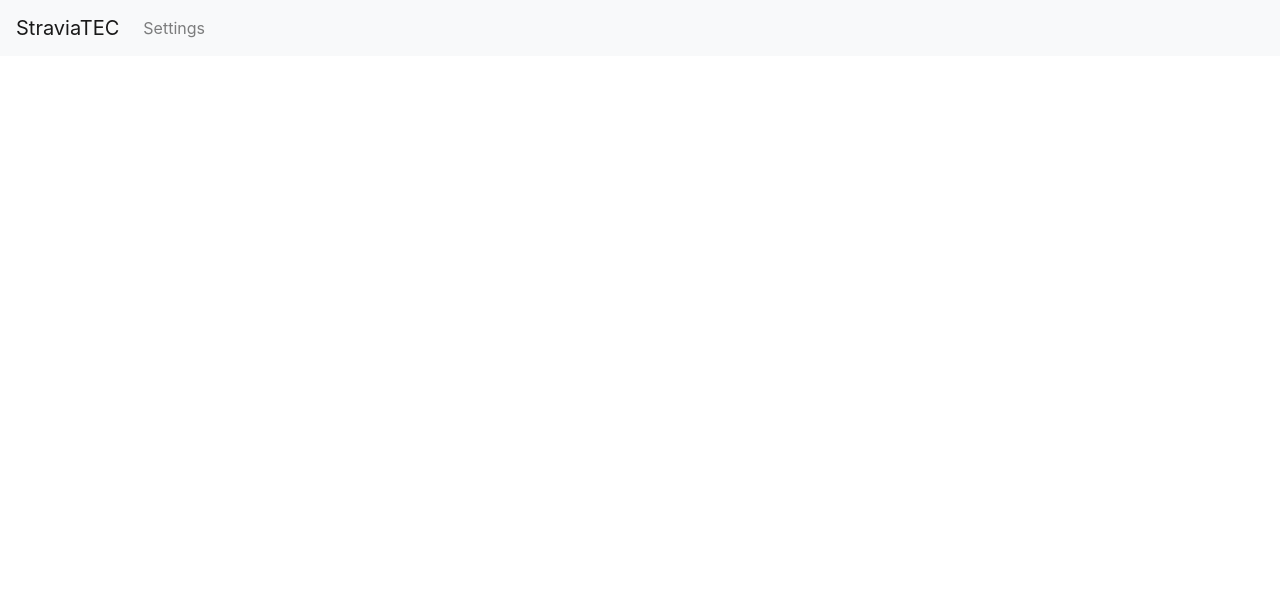
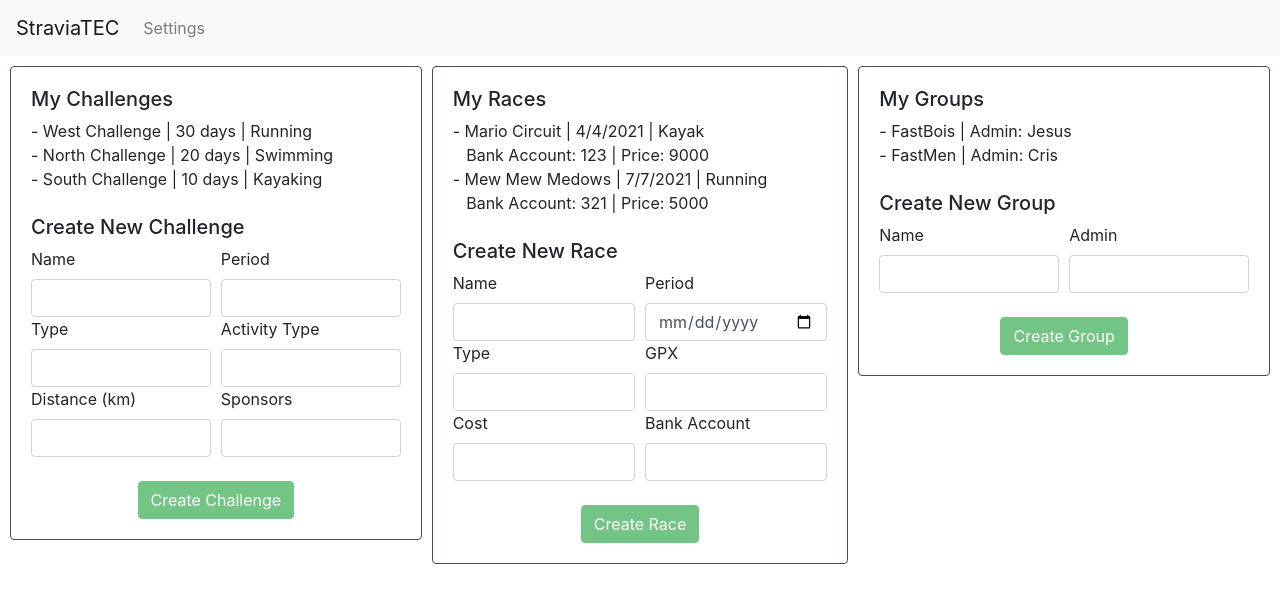
Before and after one commit to JonDGS/StraviaTEC, an Angular app in the folder st-front-end/: page /organizer in a window 1280 px wide. Shown: the top 602 px of the page. Built offline with nearby package versions, Linux system fonts and the light colour scheme.

Commit message:
Added the list and create features to the challenges, races ad groups of the organizer-view

```diff
--- a/st-front-end/src/app/organizer/organizer-view/organizer-challenges/organizer-challenges.component.css
+++ b/st-front-end/src/app/organizer/organizer-view/organizer-challenges/organizer-challenges.component.css
@@ -0,0 +1,4 @@
+.my-challenges-card {
+  border: #434e5a 1px solid;
+  margin: 10px 5px 10px 10px;
+}
--- a/st-front-end/src/app/organizer/organizer-view/organizer-challenges/organizer-challenges.component.html
+++ b/st-front-end/src/app/organizer/organizer-view/organizer-challenges/organizer-challenges.component.html
@@ -1 +1,95 @@
-<p>organizer-challenges works!</p>
+<div class="card my-challenges-card">
+  <div class="card-body">
+    <h5 class="card-tittle">My Challenges</h5>
+    <div *ngFor="let c of challenges">
+      - {{ c.name }} | {{ c.period }} | {{ c.activityType }}
+    </div>
+    <br>
+    <h5 class="card-tittle">Create New Challenge</h5>
+    <form (ngSubmit)="addChallenge()" #newChallenge="ngForm">
+
+      <div class="form-row">
+        <!--Name-->
+        <div class="col">
+          <label for="challengeName">Name</label>
+          <input
+            type="text"
+            class="form-control"
+            name="name"
+            id="challengeName"
+            ngModel
+            required>
+        </div>
+        <!--Period-->
+        <div class="col">
+          <label for="challengePeriod">Period</label>
+          <input
+            type="text"
+            class="form-control"
+            name="period"
+            id="challengePeriod"
+            ngModel
+            required>
+        </div>
+      </div>
+
+      <div class="form-row">
+        <!--Type-->
+        <div class="col">
+          <label for="challengeType">Type</label>
+          <input
+            type="text"
+            class="form-control"
+            name="type"
+            id="challengeType"
+            ngModel
+            required>
+        </div>
+        <!--Activity Type-->
+        <div class="col">
+          <label for="challengeActivityType">Activity Type</label>
+          <input
+            type="text"
+            class="form-control"
+            name="activityType"
+            id="challengeActivityType"
+            ngModel
+            required>
+        </div>
+      </div>
+
+      <div class="form-row">
+        <!--Distance-->
+        <div class="col">
+          <label for="challengeDistance">Distance (km)</label>
+          <input
+            type="text"
+            class="form-control"
+            name="distance"
+            id="challengeDistance"
+            ngModel
+            required>
+        </div>
+        <!--Sponsors-->
+        <div class="col">
+          <label for="challengeSponsors">Sponsors</label>
+          <input
+            type="text"
+            class="form-control"
+            name="sponsors"
+            id="challengeSponsors"
+            ngModel
+            required>
+        </div>
+      </div>
+      <br>
+
+      <div class="form-row justify-content-center">
+        <button
+          type="submit"
+          class="btn btn-success"
+          [disabled]="!newChallenge.valid">Create Challenge</button>
+      </div>
+    </form>
+  </div>
+</div>
--- a/st-front-end/src/app/organizer/organizer-view/organizer-challenges/organizer-challenges.component.ts
+++ b/st-front-end/src/app/organizer/organizer-view/organizer-challenges/organizer-challenges.component.ts
@@ -1,4 +1,7 @@
-import { Component, OnInit } from '@angular/core';
+import {Component, OnInit, ViewChild} from '@angular/core';
+import {OrganizerService} from '../../organizer.service';
+import {Challenge} from '../../../models/challenge.model';
+import {NgForm} from '@angular/forms';
 
 @Component({
   selector: 'app-organizer-challenges',
@@ -6,10 +9,16 @@ import { Component, OnInit } from '@angular/core';
   styleUrls: ['./organizer-challenges.component.css']
 })
 export class OrganizerChallengesComponent implements OnInit {
+  @ViewChild('newChallenge') challengeForm: NgForm;
+  challenges: Challenge[];
 
-  constructor() { }
+  constructor(private oService: OrganizerService) { }
 
   ngOnInit(): void {
+    this.challenges = this.oService.myCreatedChallenges;
   }
 
+  addChallenge(): void {
+    console.log(this.challengeForm);
+  }
 }
--- a/st-front-end/src/app/organizer/organizer-view/organizer-groups/organizer-groups.component.css
+++ b/st-front-end/src/app/organizer/organizer-view/organizer-groups/organizer-groups.component.css
@@ -0,0 +1,4 @@
+.my-groups-card {
+  border: #434e5a 1px solid;
+  margin: 10px 10px 10px 5px;
+}
--- a/st-front-end/src/app/organizer/organizer-view/organizer-groups/organizer-groups.component.html
+++ b/st-front-end/src/app/organizer/organizer-view/organizer-groups/organizer-groups.component.html
@@ -1 +1,46 @@
-<p>organizer-groups works!</p>
+<div class="card my-groups-card">
+  <div class="card-body">
+    <h5 class="card-tittle">My Groups</h5>
+    <div *ngFor="let g of groups">
+      - {{ g.name }} | Admin: {{ g.admin }}
+    </div>
+    <br>
+
+    <h5 class="card-tittle">Create New Group</h5>
+    <form (ngSubmit)="addGroup()" #newGroup="ngForm">
+
+      <div class="form-row">
+        <!--Name-->
+        <div class="col">
+          <label for="groupName">Name</label>
+          <input
+            type="text"
+            class="form-control"
+            name="name"
+            id="groupName"
+            ngModel
+            required>
+        </div>
+        <!--Admin-->
+        <div class="col">
+          <label for="groupAdmin">Admin</label>
+          <input
+            type="text"
+            class="form-control"
+            name="admin"
+            id="groupAdmin"
+            ngModel
+            required>
+        </div>
+      </div>
+      <br>
+
+      <div class="form-row justify-content-center">
+        <button
+          type="submit"
+          class="btn btn-success"
+          [disabled]="!newGroup.valid">Create Group</button>
+      </div>
+    </form>
+  </div>
+</div>
--- a/st-front-end/src/app/organizer/organizer-view/organizer-groups/organizer-groups.component.ts
+++ b/st-front-end/src/app/organizer/organizer-view/organizer-groups/organizer-groups.component.ts
@@ -1,4 +1,7 @@
-import { Component, OnInit } from '@angular/core';
+import {Component, OnInit, ViewChild} from '@angular/core';
+import {Group} from '../../../models/group.model';
+import {OrganizerService} from '../../organizer.service';
+import {NgForm} from '@angular/forms';
 
 @Component({
   selector: 'app-organizer-groups',
@@ -6,10 +9,16 @@ import { Component, OnInit } from '@angular/core';
   styleUrls: ['./organizer-groups.component.css']
 })
 export class OrganizerGroupsComponent implements OnInit {
+  @ViewChild('newGroup') groupForm: NgForm;
+  groups: Group[];
 
-  constructor() { }
+  constructor(private oService: OrganizerService) { }
 
   ngOnInit(): void {
+    this.groups = this.oService.myCreatedGroups;
   }
 
+  addGroup(): void {
+    console.log(this.groupForm);
+  }
 }
--- a/st-front-end/src/app/organizer/organizer-view/organizer-races/organizer-races.component.css
+++ b/st-front-end/src/app/organizer/organizer-view/organizer-races/organizer-races.component.css
@@ -0,0 +1,4 @@
+.my-races-card {
+  border: #434e5a 1px solid;
+  margin: 10px 5px;
+}
--- a/st-front-end/src/app/organizer/organizer-view/organizer-races/organizer-races.component.html
+++ b/st-front-end/src/app/organizer/organizer-view/organizer-races/organizer-races.component.html
@@ -1 +1,96 @@
-<p>organizer-races works!</p>
+<div class="card my-races-card">
+  <div class="card-body">
+    <h5 class="card-tittle">My Races</h5>
+    <div *ngFor="let r of races">
+      - {{ r.name }} | {{ r.date }} | {{ r.type }} <br>
+      &nbsp;&nbsp;&nbsp;Bank Account: {{ r.bankAccount }} | Price: {{ r.cost}}
+    </div>
+    <br>
+    <h5 class="card-tittle">Create New Race</h5>
+    <form (ngSubmit)="addRace()" #newRace="ngForm">
+
+      <div class="form-row">
+        <!--Name-->
+        <div class="col">
+          <label for="raceName">Name</label>
+          <input
+            type="text"
+            class="form-control"
+            name="name"
+            id="raceName"
+            ngModel
+            required>
+        </div>
+        <!--Date-->
+        <div class="col">
+          <label for="raceDate">Period</label>
+          <input
+            type="date"
+            class="form-control"
+            name="date"
+            id="raceDate"
+            ngModel
+            required>
+        </div>
+      </div>
+
+      <div class="form-row">
+        <!--Type-->
+        <div class="col">
+          <label for="raceType">Type</label>
+          <input
+            type="text"
+            class="form-control"
+            name="type"
+            id="raceType"
+            ngModel
+            required>
+        </div>
+        <!--GPX-->
+        <div class="col">
+          <label for="raceGPX">GPX</label>
+          <input
+            type="text"
+            class="form-control"
+            name="gpx"
+            id="raceGPX"
+            ngModel
+            required>
+        </div>
+      </div>
+
+      <div class="form-row">
+        <!--Cost-->
+        <div class="col">
+          <label for="raceCost">Cost</label>
+          <input
+            type="number"
+            class="form-control"
+            name="race"
+            id="raceCost"
+            ngModel
+            required>
+        </div>
+        <!--Bank Account-->
+        <div class="col">
+          <label for="raceBankAccount">Bank Account</label>
+          <input
+            type="text"
+            class="form-control"
+            name="bankAccount"
+            id="raceBankAccount"
+            ngModel
+            required>
+        </div>
+      </div>
+      <br>
+
+      <div class="form-row justify-content-center">
+        <button
+          type="submit"
+          class="btn btn-success"
+          [disabled]="!newRace.valid">Create Race</button>
+      </div>
+    </form>
+  </div>
+</div>
--- a/st-front-end/src/app/organizer/organizer-view/organizer-races/organizer-races.component.ts
+++ b/st-front-end/src/app/organizer/organizer-view/organizer-races/organizer-races.component.ts
@@ -1,4 +1,7 @@
-import { Component, OnInit } from '@angular/core';
+import {Component, OnInit, ViewChild} from '@angular/core';
+import {Race} from '../../../models/race.model';
+import {OrganizerService} from '../../organizer.service';
+import {NgForm} from '@angular/forms';
 
 @Component({
   selector: 'app-organizer-races',
@@ -6,10 +9,17 @@ import { Component, OnInit } from '@angular/core';
   styleUrls: ['./organizer-races.component.css']
 })
 export class OrganizerRacesComponent implements OnInit {
+  @ViewChild('newRace') raceForm: NgForm;
+  races: Race[];
 
-  constructor() { }
+  constructor(private oService: OrganizerService) { }
 
   ngOnInit(): void {
+    this.races = this.oService.myCreatedRaces;
+  }
+
+  addRace(): void {
+    console.log(this.raceForm);
   }
 
 }
--- a/st-front-end/src/app/organizer/organizer-view/organizer-view.component.html
+++ b/st-front-end/src/app/organizer/organizer-view/organizer-view.component.html
@@ -1,12 +1,12 @@
 <app-organizer-navbar></app-organizer-navbar>
 <div class="row">
-  <div class="col">
-
+  <div class="col" style="padding-right: 0">
+    <app-organizer-challenges></app-organizer-challenges>
   </div>
-  <div class="col">
-
+  <div class="col" style="padding-left: 0; padding-right: 0">
+    <app-organizer-races></app-organizer-races>
   </div>
-  <div class="col">
-
+  <div class="col" style="padding-left: 0">
+    <app-organizer-groups></app-organizer-groups>
   </div>
 </div>
--- a/st-front-end/src/app/organizer/organizer.service.ts
+++ b/st-front-end/src/app/organizer/organizer.service.ts
@@ -1,4 +1,8 @@
 import { Injectable } from '@angular/core';
+import {Challenge} from '../models/challenge.model';
+import {Group} from '../models/group.model';
+import {Athlete} from '../models/athlete.model';
+import {Race} from '../models/race.model';
 
 @Injectable({
   providedIn: 'root'
@@ -10,5 +14,59 @@ export class OrganizerService {
    */
   changedView = false;
 
-  constructor() { }
+  // These lists are for showing the created challenges, groups and races
+  myCreatedChallenges = [
+    new Challenge(
+      '1',
+      'West Challenge',
+      '30 days',
+      'Running',
+      'Fondo?',
+      60,
+      []),
+    new Challenge(
+      '2',
+      'North Challenge',
+      '20 days',
+      'Swimming',
+      'Fondo?',
+      35,
+      []),
+    new Challenge(
+      '3',
+      'South Challenge',
+      '10 days',
+      'Kayaking',
+      'Fondo?',
+      40,
+      [])
+  ];
+  myCreatedGroups = [
+    new Group(
+      'FastBois',
+      '1',
+      'Jesus'),
+    new Group(
+      'FastMen',
+      '2',
+      'Cris')
+  ];
+  myCreatedRaces = [
+    new Race(
+      '1',
+      'Mario Circuit',
+      '4/4/2021',
+      '9000',
+      '',
+      'Kayak',
+      '123'),
+    new Race(
+      '2',
+      'Mew Mew Medows',
+      '7/7/2021',
+      '5000',
+      '',
+      'Running',
+      '321')
+  ];
 }
```
Also changed, not shown: st-front-end/src/app/athlete/athlete.service.ts (+2 -8 lines), 1 other file (tests, documents, lock files or other folders).
